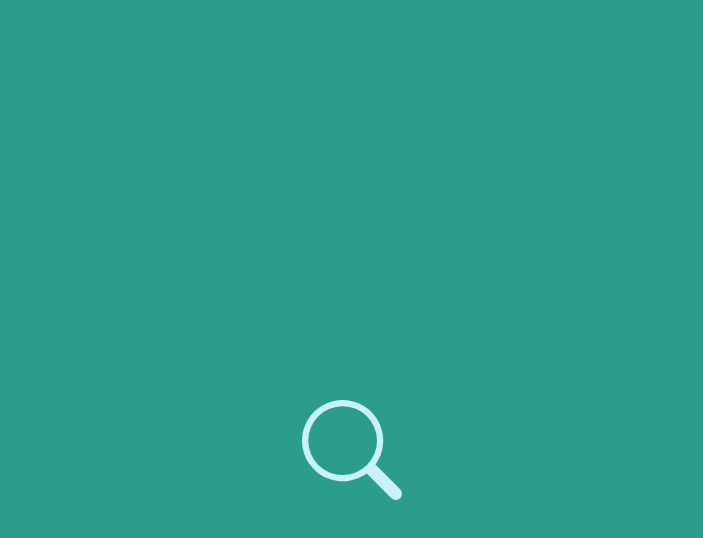
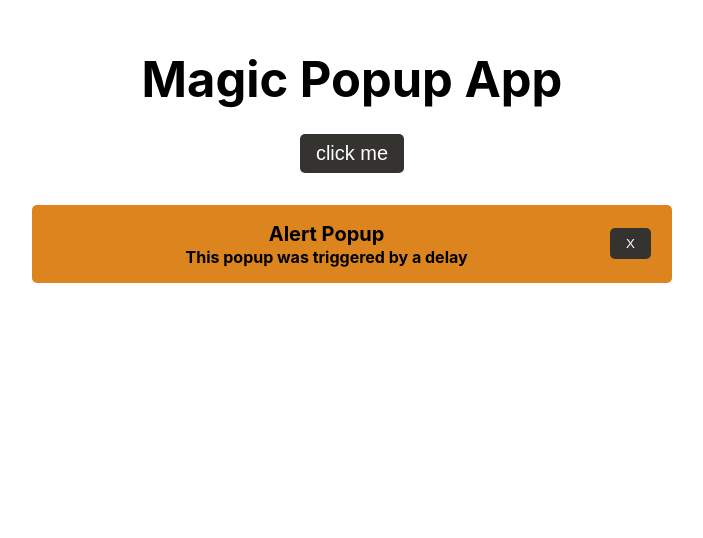
Before and after one commit to williamsjay49/reactAllInOneProjects, a React (Create React App) app: page / in a window 1280 px wide. Shown: the top 538 px of the page, without its empty margins (288-991 px from the left). Built offline with nearby package versions, Linux system fonts and the light colour scheme.

Commit message:
MagicPopUp

```diff
--- a/src/App.css
+++ b/src/App.css
@@ -1,5 +1,5 @@
 .wrapper {
-  max-width: 85vw;
+  width: 50vw;
   margin-top: 40px;
   text-align: center;
 }
@@ -11,6 +11,8 @@
   display: inline-block;
   margin: 0 5px;
   border-radius: 5px;
+  background-color: #343330;
+  color: white;
 }
 .bg-dark {
   background-color: #001524;
--- a/src/App.js
+++ b/src/App.js
@@ -2,15 +2,16 @@ import "./App.css";
 // import Temp from "./projects/01-temp-app/Temp";
 // import ThemeController from "./projects/02-dark-mode/ThemeController";
 // import { Slider } from "./projects/04-slider-app/Slider";
-import HiddenSearchApp from "./projects/05-hidden-search-bar/HiddenSearchBarApp";
-
+// import HiddenSearchApp from "./projects/05-hidden-search-bar/HiddenSearchBarApp";
+import PopupApp from "./projects/06-popup-app/PopupApp";
 function App() {
   return (
     <>
       {/* <Temp /> */}
       {/* <ThemeController /> */}
       {/* <Slider /> */}
-      <HiddenSearchApp />
+      {/* <HiddenSearchApp /> */}
+      <PopupApp />
     </>
   );
 }
--- /dev/null
+++ b/src/components/Button.jsx
@@ -0,0 +1,7 @@
+export default function Button({ title }) {
+  return (
+    <>
+      <button className="button h5">{title ? title : "click me"}</button>
+    </>
+  );
+}
--- /dev/null
+++ b/src/components/Popup.component.jsx
@@ -0,0 +1,32 @@
+export default function Popup({ type, triggerCheck, handleClose }) {
+  return (
+    triggerCheck && (
+      <div
+        style={{
+          padding: "1rem 1rem",
+          backgroundColor: `${type}`,
+          borderRadius: "5px",
+          marginTop: "2rem",
+          display: "grid",
+          gridTemplateColumns: "1fr auto",
+        }}
+      >
+        <div>
+          <h1 className="h5" style={{ margin: "0" }}>
+            Alert Popup
+          </h1>
+          <h2 style={{ margin: "0", fontSize: "1rem" }}>
+            This popup was triggered by a delay
+          </h2>
+        </div>
+        <button
+          className="button"
+          onClick={() => handleClose(false)}
+          style={{ placeSelf: "center" }}
+        >
+          X
+        </button>
+      </div>
+    )
+  );
+}
--- /dev/null
+++ b/src/projects/06-popup-app/PopupApp.jsx
@@ -0,0 +1,32 @@
+import React, { useEffect, useState } from "react";
+import Popup from "../../components/Popup.component";
+import Text from "../../components/Text";
+import Button from "../../components/Button";
+
+export default function PopupApp() {
+  const [triggered, setTriggered] = useState(false);
+  const [timerTrigger, setTimerTrigger] = useState(false);
+
+  useEffect(() => {
+    setTimeout(() => {
+      setTriggered(true);
+    }, 3000);
+    setTimeout(() => setTimerTrigger(true), 8000);
+  }, []);
+  return (
+    <div className="wrapper">
+      <Text title={"Magic Popup App"} />
+      <Button />
+      <Popup
+        type={"#DC851F"}
+        triggerCheck={triggered}
+        handleClose={setTriggered}
+      />
+      <Popup
+        type={"#00b4d8"}
+        triggerCheck={timerTrigger}
+        handleClose={setTimerTrigger}
+      />
+    </div>
+  );
+}
```
